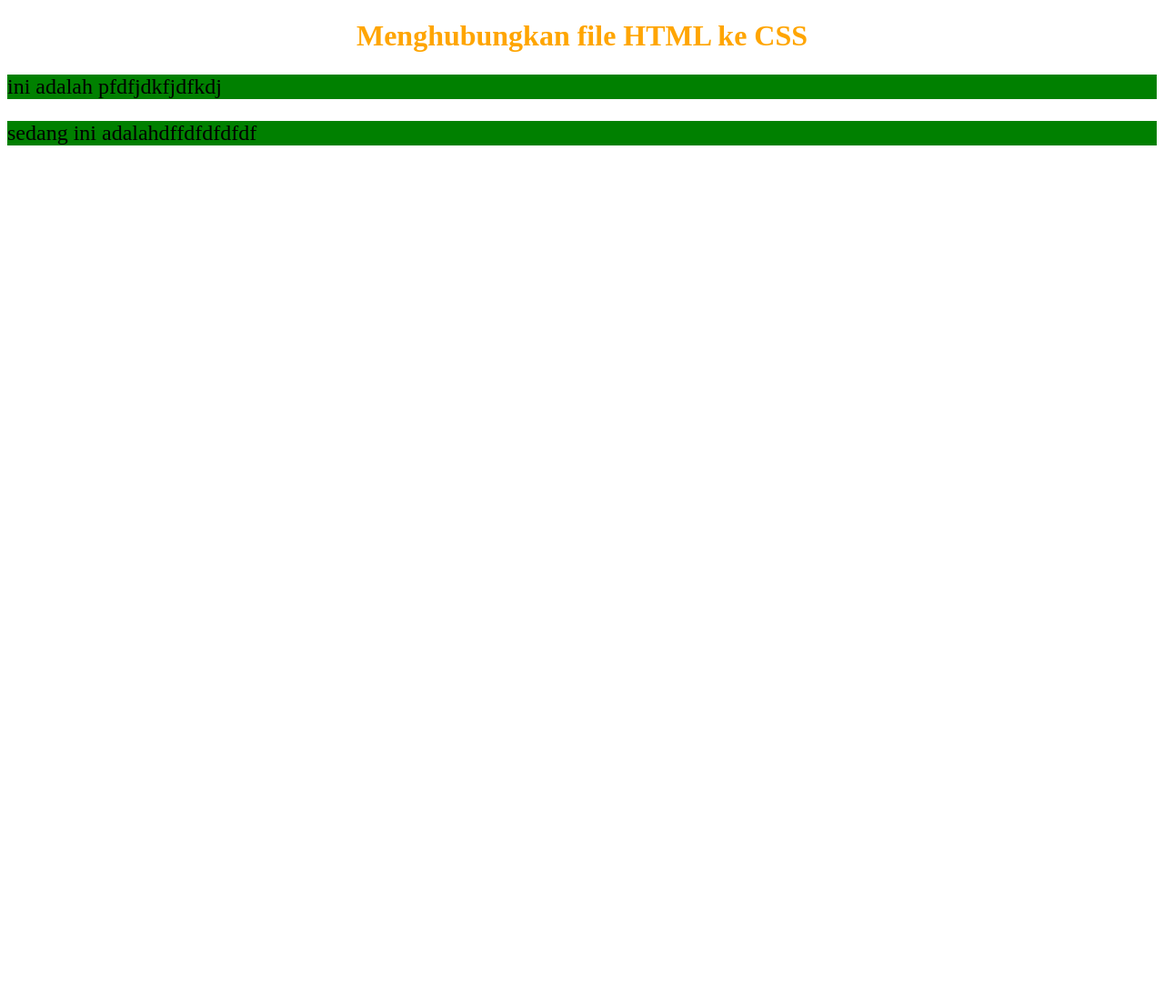
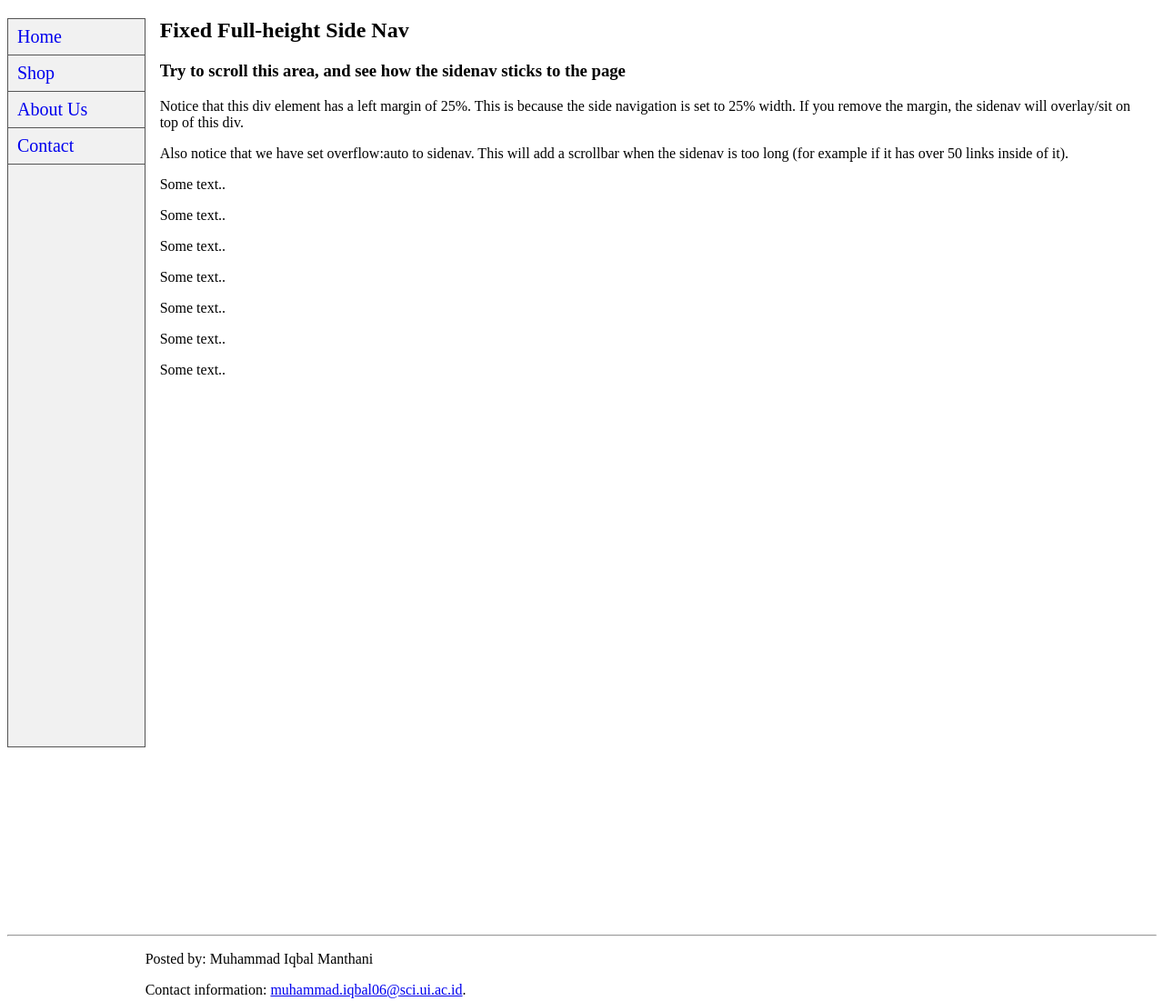
Before and after one commit to muhammadiqbalmanthani007/hello-world, a plain HTML site: page assets/index.html in a window 1280 px wide. Shown: the whole page at 91% size. Before the commit the page ends 800 px from the top, so only its background shows below. Drawn offline with Linux system fonts and the light colour scheme.

Commit message:
Add existing file

```diff
--- a/assets/index.html
+++ b/assets/index.html
@@ -6,9 +6,45 @@
     <link rel="stylesheet" type="text/css" href="style.css"> </head>
 
 <body>
-    <h1>Menghubungkan file HTML ke CSS</h1>
-    <p>ini adalah pfdfjdkfjdfkdj</p>
-    <p>sedang ini adalahdffdfdfdfdf</p>
+    <header class="main-header">
+        <ul id="nav">
+            <li>
+                <a href="#">Home</a>
+            </li>
+            <li>
+                <a href="#">Shop</a>
+            </li>
+            <li>
+                <a href="#">About Us</a>
+            </li>
+            <li>
+                <a href="#">Contact</a>
+            </li>
+        </ul>
+    </header>
+    <main>
+        <div>
+            <h2>Fixed Full-height Side Nav</h2>
+            <h3>Try to scroll this area, and see how the sidenav sticks to the page</h3>
+            <p>Notice that this div element has a left margin of 25%. This is because the side navigation is set to 25% width.
+                If you remove the margin, the sidenav will overlay/sit on top of this div.</p>
+            <p>Also notice that we have set overflow:auto to sidenav. This will add a scrollbar when the sidenav is too long
+                (for example if it has over 50 links inside of it).</p>
+            <p>Some text..</p>
+            <p>Some text..</p>
+            <p>Some text..</p>
+            <p>Some text..</p>
+            <p>Some text..</p>
+            <p>Some text..</p>
+            <p>Some text..</p>
+        </div>
+    </main>
+    <hr>
+    <footer>
+        <p>Posted by: Muhammad Iqbal Manthani</p>
+        <p>Contact information:
+            <a href="#muhammad.iqbal06@sci.ui.ac.id"> muhammad.iqbal06@sci.ui.ac.id</a>.</p>
+    </footer>
 </body>
 
 </html>
--- a/assets/style.css
+++ b/assets/style.css
@@ -1,10 +1,53 @@
-h1 {
-    color: orange;
-    font-family: 'Times New Roman', Times, serif;
-    text-align: center
+
+/*
+.main-header {
+    font-size: 25px;
+    float: left;
+    margin:0 0 30px 0;
+    padding: 5px 0 0 0 ;
+    width: 100%;
+  background-image:url('https://images.unsplash.com/photo-1532787799187-93655e51d472?ixlib=rb-0.3.5&ixid=eyJhcHBfaWQiOjEyMDd9&s=4204f92112fc32c4bb11d40b70f3e0e6&auto=format&fit=crop&w=500&q=60');
+    color: brown;
+    font: bold;
+}
+*/
+
+#nav {
+    list-style-type: none;      /*untuk menghilangkan tanda list*/
+    background: #f1f1f1;       /*latar belakang untuk elemen list ketika belum aktif*/
+    width: 150px;               /*lebar untuk kotak list*/
+    margin: 0;
+    padding: 0;                 /*setting padding untuk kotak ul*/
+    border:1px #555 solid ;    /*setting border untuk kotak ul*/
+    position: fixed;
+    height: 100%;
+    overflow: auto;
 }
 
-p {
-    background: green;
-    font-size: 24px
+li a {
+    font-size: 20px;            /*ukuran tulisan navigasi*/
+    text-decoration: none;      /*untuk menghilangkan dekorasi teks seperti garis bawah */
+    display: block;             /*menjadikan elemen list nya berjenis block-level*/
+    padding: 8px 10px;          /*setting padding untuk list, atas bawah 8 pixel, kiri kanan 10 pixel*/
+    border-bottom: 1px #555 solid; /*dari selectr #nav, properti border nya belum
+                                        membuat garis bagian bawah masing-masing menu. Nah dengan
+                                        perintah ini, kita membuat garis bagian bawah untuk masing-masing menu*/
+    /*text-align: justify*/             /*menjadikan teks tulisan menu di tengah*/
 }
+
+li a:hover {
+    background-color: green;    /*jika aktif, latar belakang akan berwarna hijau*/
+    color: white;               /*jika aktif, tulisan akan berwarna putih*/
+}
+
+main {
+    margin-top: 1%;
+    margin-left:12%;            /*margin kiri untuk bagian utama halaman*/
+    padding:0px 16px;          /*ukuran padding bagian utama*/
+    height:1000px;          /*ini dibuat 1000px hanya untuk ngecek
+                            kalau fixed navigation bar nya bekerja*/
+}
+
+footer {
+    margin-left: 12%;
+}
```
Also changed, not shown: 1 other file.
